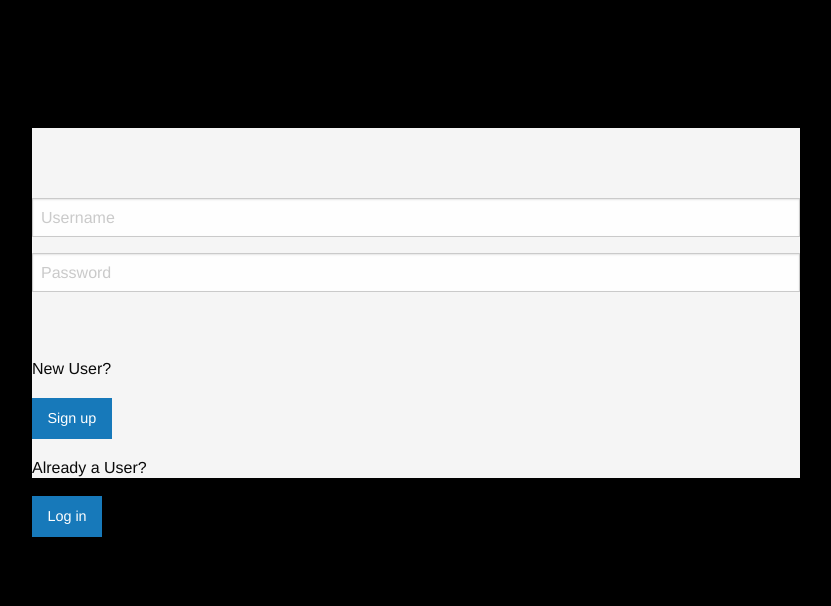
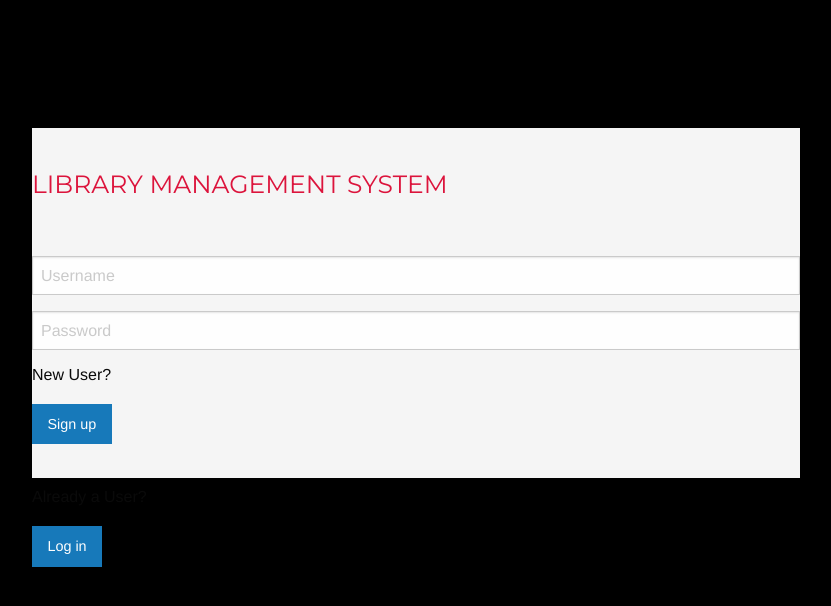
Before and after one commit to BethMwangi/library_system_python, a Flask app: page /login in a window 1280 px wide. Shown: the top 606 px of the page, without its empty margins (224-1055 px from the left). Run offline with Flask 2, Linux system fonts and the light colour scheme; some libraries are stand-ins or nearby versions.

Commit message:
sign up ,sign in page done

```diff
--- a/static/style.css
+++ b/static/style.css
@@ -13,12 +13,20 @@
 
 .form-label {
     width: 100%;
-    height: 75%;
+    height: 60%;
+}
+h4 {
+    color: crimson;
+    text-transform: uppercase;
+    font-family: 'Montserrat', sans-serif;
+    padding-top: 2%;
 }
 form {
     padding-top: 6%;
 }
+
+/*row two conaining the sign in and sign up button */
+
 .sign-in {
     width: 100%;
-    height: 25%;
 }
--- a/templates/login.html
+++ b/templates/login.html
@@ -5,6 +5,7 @@
     <title> Library Management System</title>
     <link rel="stylesheet" type="text/css" href="../static/foundation.min.css">
     <link rel="stylesheet" type="text/css" href="../static/style.css">
+    <link href='https://fonts.googleapis.com/css?family=Montserrat' rel='stylesheet' type='text/css'>
 </head>
 
 <body>
@@ -15,17 +16,18 @@
                 <br>
             </div>
             <div class="medium-8 columns">
+                <h4> library Management System </h4>
                 <form>
                     <label>
                         <input type="text" placeholder="Username">
 </label>
-
                     <label>
                         <input type="text" placeholder="Password">
                     </label>
             </div>
             <div class="medium-2 columns">
                 <br>
+            </div>
         </div>
         <div class="row sign-in">
             <div class="medium-2 columns">
@@ -35,6 +37,8 @@
 
                 <button class="button" href="#">Sign up</button>
             </div>
+            <div class="medium-2 columns">
+                <br> </div>
             <div class="medium-3 columns">
                 <p class="tag">Already a User?</p>
                 <button class="button" href="#">Log in</button>
```
Lines whose indentation alone changed are shown as unchanged.
